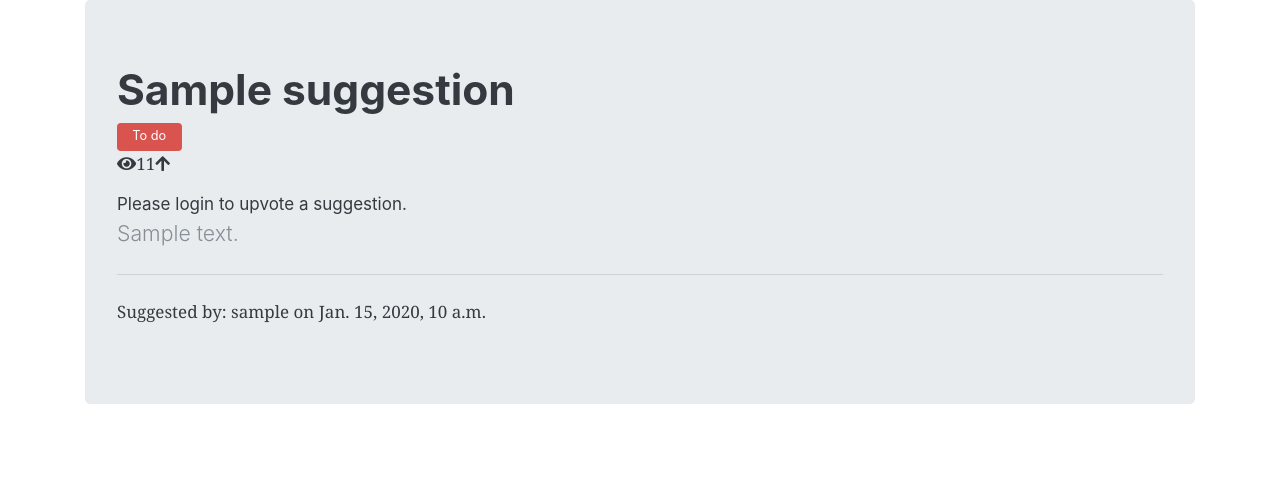
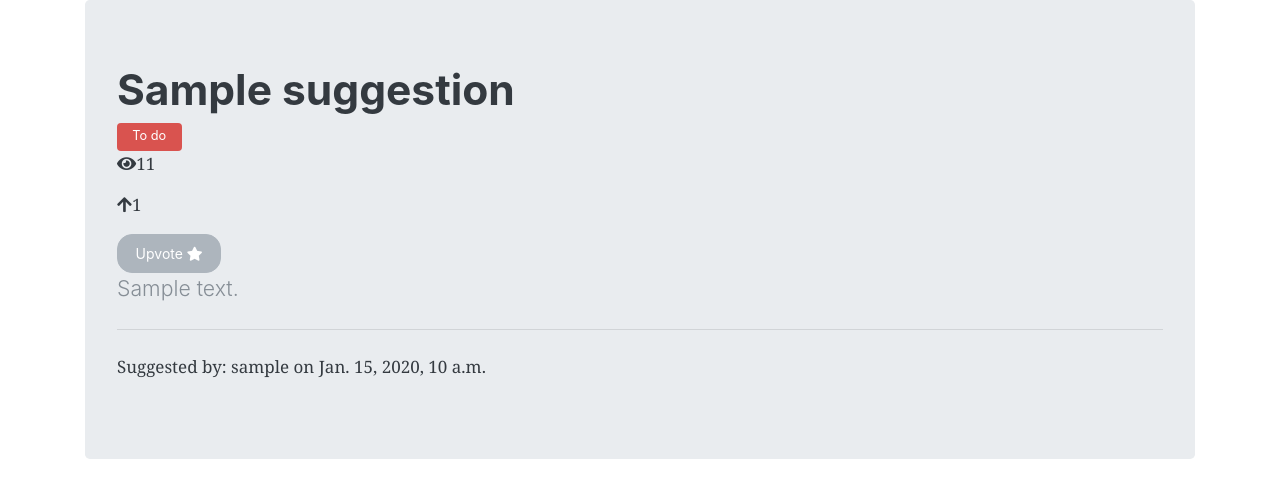
Before and after one commit to LiamMcGcistudent/django-project, a Django app: page /suggestions/1/ in a window 1280 px wide. Shown: the part 96-594 px from the top of the page. Run offline with Django 3.2, Linux system fonts and the light colour scheme; tables that the repository leaves empty hold one stand-in row (values such as "Sample post"); some libraries are stand-ins or nearby versions.

Commit message:
changed suggestion upvote model; trying to prevent multiple upvotes from same user

```diff
--- a/static/css/styles.css
+++ b/static/css/styles.css
@@ -31,3 +31,5 @@ body > header > nav{
 }
 
 /**Reviews**/
+
+/**Suggestions**/
--- a/suggestions/admin.py
+++ b/suggestions/admin.py
@@ -1,5 +1,5 @@
 from django.contrib import admin
-from .models import Suggestion, Upvotes
+from .models import Suggestion, suggestionUpvote
 
 # Register your models here.
 
@@ -8,4 +8,4 @@ class SuggestionAdmin(admin.ModelAdmin):
     list_filter = ['status',]
 
 admin.site.register(Suggestion, SuggestionAdmin)
-admin.site.register(Upvotes)
+admin.site.register(suggestionUpvote)
--- a/suggestions/models.py
+++ b/suggestions/models.py
@@ -28,14 +28,10 @@ class Suggestion(models.Model):
     def __unicode__(self):
         return self.title
 
-class Upvotes(models.Model):
+class suggestionUpvote(models.Model):
     """Suggestion upvotes"""
-    upvote_user = models.ForeignKey(User, on_delete=models.CASCADE)
-    suggestion = models.ForeignKey(Suggestion, on_delete=models.CASCADE)
-    created_date = models.DateTimeField(auto_now_add=True)
-
-    class Meta:
-        verbose_name_plural = "Up votes"
+    upvoted_suggestion = models.ForeignKey(Suggestion, on_delete=models.CASCADE, default=None)
+    user = models.ForeignKey(User, on_delete=models.CASCADE, default=None)
 
     def __str__(self):
-        return self.upvote_user.username
+        return str(self.user)
--- a/suggestions/templates/suggestion_detail.html
+++ b/suggestions/templates/suggestion_detail.html
@@ -1,23 +1,17 @@
-{% extends 'base.html' %} {% load bootstrap_tags %}
-{% block title %}{{ suggestion.title }}{% endblock %}
-
-{% block content %}
+{% extends 'base.html' %} {% load bootstrap_tags %} {% block title %}{{ suggestion.title }}{% endblock %} {% block content %}
 <div class="jumbotron">
-    <h1>{{ suggestion.title }}</h1><span class="badge badge-danger">{{ suggestion.status }}</span>
     <div class="inline">
-        <p class="p5"><span class=""><i class="fa fa-eye p5"></i>{{ suggestion.views }}<i class="fa fa-arrow-up p5"></i>{{ suggestion.upvotes }}</span></p>
-        {% if user.is_authenticated %}
-        <form method="POST" action="{% url 'upvote_suggestion' suggestion.id %}">
-            {% csrf_token %}
-            <input type="hidden" name="quantity" value="1">
-            <input type="hidden" name="id" value="{{ suggestion.id }}">
-            <button type="submit" class="btn btn-outline-primary upvote-btn"><a>Upvote suggestion</a></button>
-        </form>
-        {% elif user.suggested_by == user %}
-        <span>Sorry, you may not upvote your own suggestion!</span>
+        <h1>{{ suggestion.title }}</h1><span class="badge badge-danger">{{ suggestion.status }}</span>
+    </div>
+    <div class="inline">
+        <p class="p5"><span class=""><i class="fa fa-eye p5"></i>{{ suggestion.views }}</span></p>
+        <p class="p5"><span class=""><i class="fa fa-arrow-up p5"></i>{{ suggestion.suggestion_upvotes }}</span></p>
+        {% if upvoted %}
+        <div class='btn btn-secondary'>Upvoted <i class="fa fa-star" aria-hidden="true"></i></div>
+        {% elif not user.is_authenticated %}
+        <div class='btn btn-secondary'>Upvote <i class="fa fa-star" aria-hidden="true"></i></div>
         {% else %}
-        <span>Please login to upvote a suggestion.</span>
-        {% endif %}
+        <a class='btn btn-primary' href="{% url 'upvote_suggestion' suggestion.id %}">Upvote <i class="fa fa-star" aria-hidden="true"></i></a> {% endif %}
     </div>
     <p class="lead">{{ suggestion.content }}</p>
     <hr class="my-4">
--- a/suggestions/templates/suggestions.html
+++ b/suggestions/templates/suggestions.html
@@ -17,7 +17,7 @@
   <div class="col-sm-12">
 <div class="card border-primary mb-3">
   <div class="card-header"><span class="badge badge-danger">{{ suggestion.status }}</span><span class="card-link"><i class="fa fa-eye p5"></i>{{ suggestion.views }}
-    <i class="fa fa-arrow-up p5"></i>{{ suggestion.upvotes }}</span></div>
+    <i class="fa fa-arrow-up p5"></i>{{ suggestion.suggestion_upvotes }}</span></div>
   <div class="card-body">
     <h4 class="card-title">{{ suggestion.title|capfirst }}</h4>
     <p class="card-text">{{ suggestion.content|capfirst }}</p>
--- a/suggestions/urls.py
+++ b/suggestions/urls.py
@@ -6,5 +6,5 @@ urlpatterns = [
     path('', all_suggestions, name='suggestions'),
     path('<int:pk>/', single_suggestion, name='single_suggestion'),
     path('make_suggestion', make_suggestion, name='make_suggestion'),
-    path('upvote/<int:suggestion_id>/', upvote_suggestion, name='upvote_suggestion')
+    path('upvote/<int:pk>/', upvote_suggestion, name='upvote_suggestion')
     ]
--- a/suggestions/views.py
+++ b/suggestions/views.py
@@ -1,5 +1,5 @@
 from django.shortcuts import render, get_object_or_404, redirect
-from .models import Suggestion, Upvotes
+from .models import Suggestion, suggestionUpvote
 from django.utils import timezone
 from django.contrib import messages
 from .forms import SuggestionForm
@@ -42,19 +42,19 @@ def make_suggestion(request):
     return render(request, 'make_suggestion.html', {'form':form})
 
 @login_required
-def upvote_suggestion(request, suggestion_id):
-    """
-    Allows users to upvote a suggestion they like
-    """
-    suggestion = Suggestion.objects.get(pk=suggestion_id)
-    check_voted = Upvotes.objects.filter(upvote_user=request.user, suggestion=suggestion)
-    if not check_voted:
-        upvote = Upvotes(upvote_user=request.user, suggestion=suggestion)
-        upvote.save()
-        suggestion.suggestion_upvotes +=1
-        suggestion.save()
-        messages.success(request, "Upvoted!", extra_tags="alert-success")
-        return redirect(all_suggestions)
-    else:
-        messages.error(request, 'Sorry, you have already upvoted this suggestion!', extra_tags="alert-danger")
-        return redirect(single_suggestion, suggestion.pk)
+def upvote_suggestion(request, pk):
+    """Adds one upvote point"""
+    suggestion = get_object_or_404(Suggestion, pk=pk)
+    suggestion.suggestion_upvotes += 1
+    suggestion.views -= 1
+    suggestion.save()
+
+    try:
+        upvote = get_object_or_404(
+            suggestionUpvote, upvoted_suggestion=suggestion, user=request.user)
+    except:
+        upvote = suggestionUpvote()
+    upvote.upvoted_suggestion = suggestion
+    upvote.user = request.user
+    upvote.save()
+    return(redirect(single_suggestion, pk))
```
Also changed, not shown: products/templates/products.html (+9 -3 lines), accounts/migrations/0002_remove_userprofile_reviews.py (added), suggestions/migrations/0005_auto_20190902_1606.py (added).
